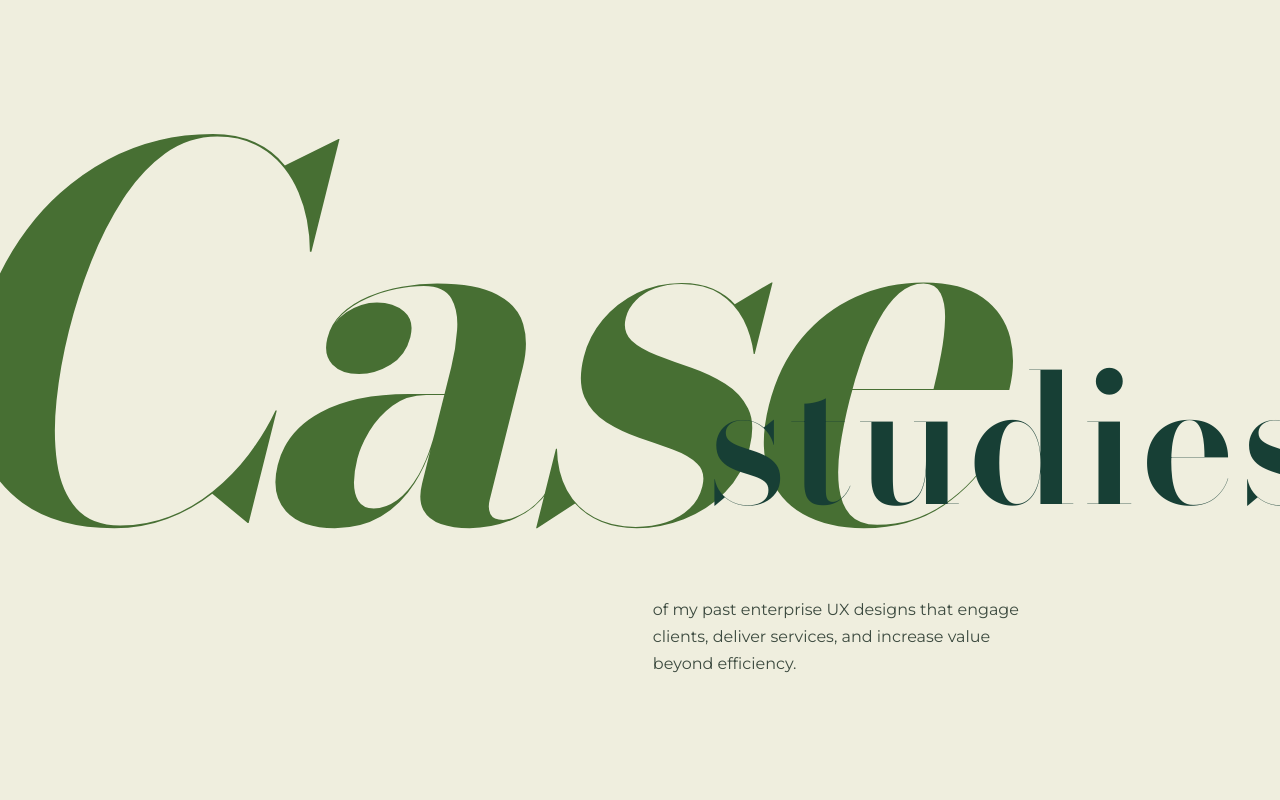
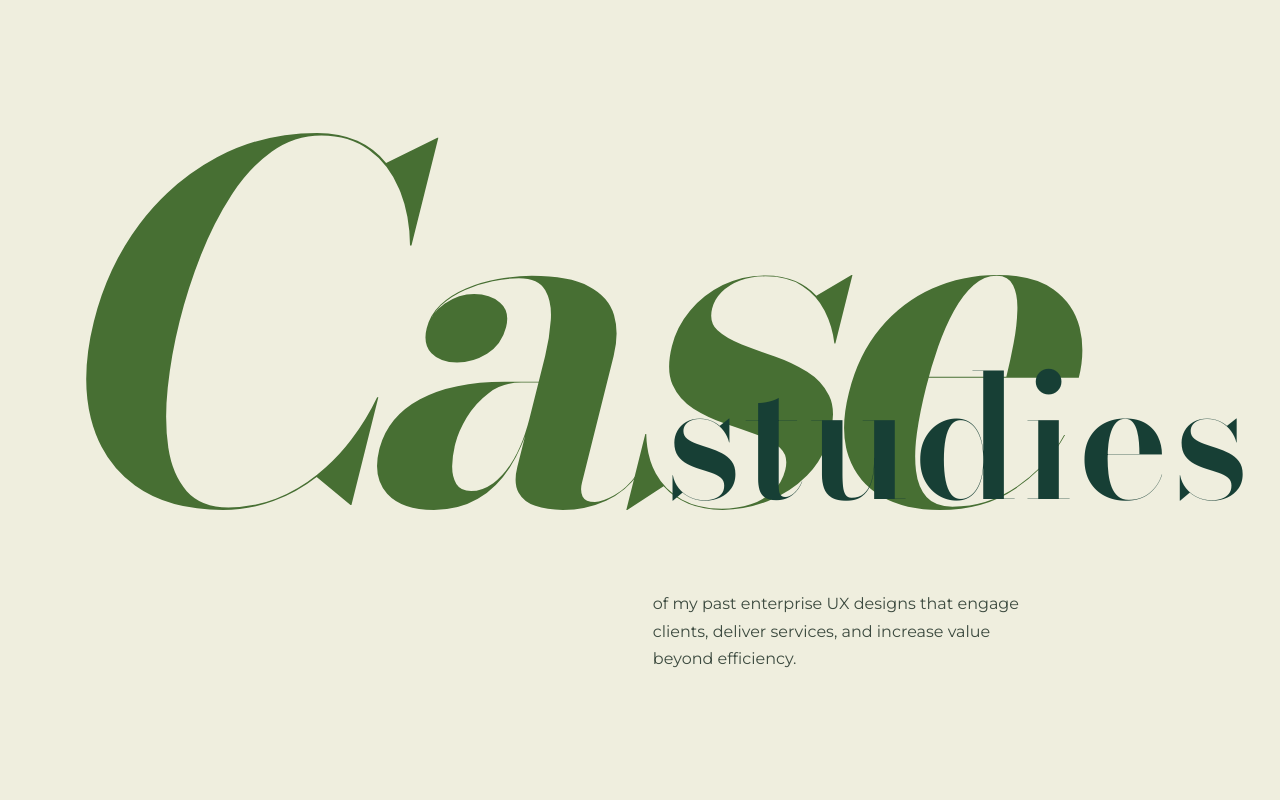
Before and after one commit to broccoli-tree-design/website, a Next.js app: page / in a window 1280 px wide. Shown: the part 1840-2640 px from the top of the page. Built offline with nearby package versions, Linux system fonts and the light colour scheme.

Commit message:
Case studies heading and 400% stay inside the gutters; heading keeps its overlap by scaling to its own width
Co-Authored-By: Claude Sonnet 5.5 <noreply@anthropic.com>

```diff
--- a/app/cases.css
+++ b/app/cases.css
@@ -169,11 +169,8 @@
    curves meet */
 .mod-result {
   width: max-content;
-  margin: 0 calc(-1 * var(--gutter)) 0 auto;
+  margin: 0 0 0 auto;
   gap: 18px;
-}
-.mod-result .result-stat {
-  margin-right: -2.8cqw;
 }
 
 /* stacked */
@@ -200,9 +197,6 @@
   }
   .mod-result {
     gap: 14px;
-  }
-  .mod-result .result-stat {
-    margin-right: -6cqw;
   }
 }
 
--- a/app/globals.css
+++ b/app/globals.css
@@ -705,18 +705,18 @@ button:focus-visible {
   padding: 20vh var(--gutter) 0;
   align-content: start;
 }
-/* the headline spans every column and bleeds back out over the gutters */
+/* the headline spans every column, inside the gutters. Its cqw sizes are
+   relative to its own width, so the overlap holds at every viewport */
 .cs-h2 {
+  container-type: inline-size;
   position: relative;
   grid-column: 1 / -1;
   min-width: 0;
-  margin-inline: calc(-1 * var(--gutter));
 }
 .cs-case {
   display: block;
   font-size: var(--display-8);
   letter-spacing: -0.05em;
-  margin-left: -7cqw;
 }
 /* overlaps "Case" on purpose */
 .cs-studies {
@@ -724,13 +724,12 @@ button:focus-visible {
   position: relative;
   z-index: 2;
   font-size: var(--display-5);
-  letter-spacing: 0.022em;
-  /* pinned to the right edge; the em margin cuts half the final "s" at
-     every width */
+  letter-spacing: 0.02em;
+  /* pinned to the right edge */
   width: fit-content;
-  margin-top: -15cqw;
+  margin-top: -14cqw;
   margin-left: auto;
-  margin-right: -0.24em;
+
   white-space: nowrap;
 }
 .cs-sub {
```
